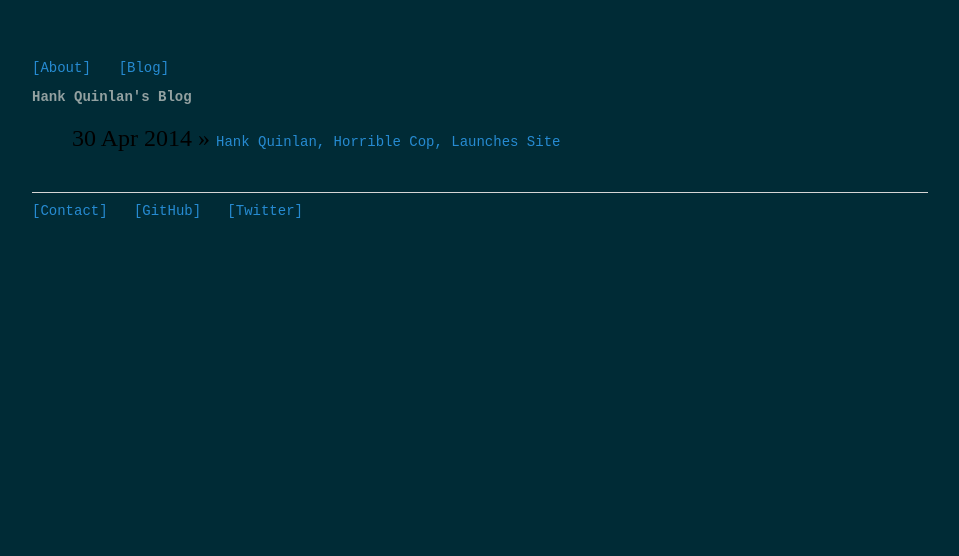
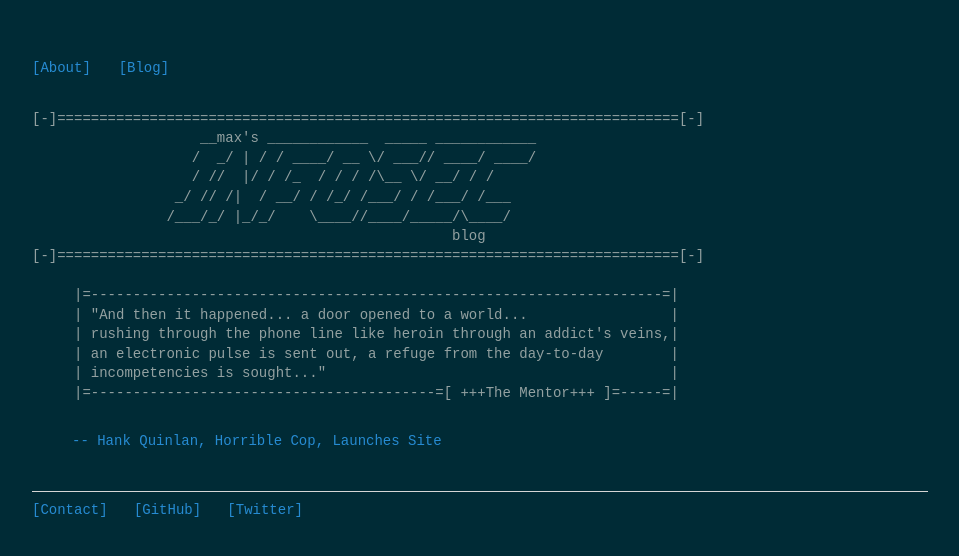
Before and after one commit to danieldizzy/danieldizzy.github.io, a Jekyll site: the page built from blog/index.html, in a window 1280 px wide. Shown: the top 556 px of the page, without its empty margins (160-1119 px from the left). Built offline with Jekyll 4.4.1, drawn with Linux system fonts in a browser that asks for light colours.

Commit message:
Added the extra pages

```diff
--- a/blog/index.html
+++ b/blog/index.html
@@ -1,12 +1,30 @@
 ---
 layout: default
-title: Hank Quinlan's Blog
+title: Dizzy's Blog
+description: The Blog.
 ---
-<h1>{{ page.title }}</h1>
-<ul class="posts">
+<pre>
 
-  {% for post in site.posts %}
-    <li><span>{{ post.date | date_to_string }}</span> &raquo; <a href="{{ post.url }}" title="{{ post.title }}">{{ post.title }}</a></li>
-  {% endfor %}
+[-]==========================================================================[-]
+                    __max's ____________  _____ ____________
+                   /  _/ | / / ____/ __ \/ ___// ____/ ____/
+                   / //  |/ / /_  / / / /\__ \/ __/ / /
+                 _/ // /|  / __/ / /_/ /___/ / /___/ /___
+                /___/_/ |_/_/    \____//____/_____/\____/
+                                                  blog
+[-]==========================================================================[-]
 
-</ul>
+     |=--------------------------------------------------------------------=|
+     | "And then it happened... a door opened to a world...                 |
+     | rushing through the phone line like heroin through an addict's veins,|
+     | an electronic pulse is sent out, a refuge from the day-to-day        |
+     | incompetencies is sought..."                                         |
+     |=-----------------------------------------=[ +++The Mentor+++ ]=-----=|
+</pre>
+
+    <ul class="posts">
+
+        {% for post in site.posts %}
+        <li><a <span> {{ post.number }}</span></a> <a> -- </a> <a href="{{ post.url }}" title="{{ post.title }}">{{ post.title }}</a></li>
+        {% endfor %}
+    </ul>
--- a/index.html
+++ b/index.html
@@ -15,7 +15,7 @@ description: I am Dizzy from Ghana, currently living in Japan. Love to learn new
 
     <p> Read my blog <a href="/blog/">[here]</a></p>
 
-    <p>My CV ? its here <a href="/resume">[here]</a></p>
+    <p>My CV ? its here <a href="/resume/">[here]</a></p>
 
     <p> Follow me on twitter <a href="https://twitter.com/dizzylol4">[@dizzylol4]</a></p>
 </div><!-- /.blurb -->
--- a/resume.html
+++ b/resume/index.html
@@ -2,7 +2,7 @@
     <head>
       <title>Daniel A. Dzissah</title>
       <meta charset="utf-8">
-      <link href="assets/css/resume.css" media="screen" rel="alternative stylesheet" type="text/css" />
+      <link href="css/resume.css" media="screen" rel="alternative stylesheet" type="text/css" />
       <link rel=" stylesheet" type="text/css" href="http://fonts.googleapis.com/css?family=Gudea">
       <link rel="shortcut icon" href="http://faviconist.com/icons/f9294cc2281f1004e846adbea5f4b316/favicon.ico" />
 
```
Also changed, not shown: 1 other file.
